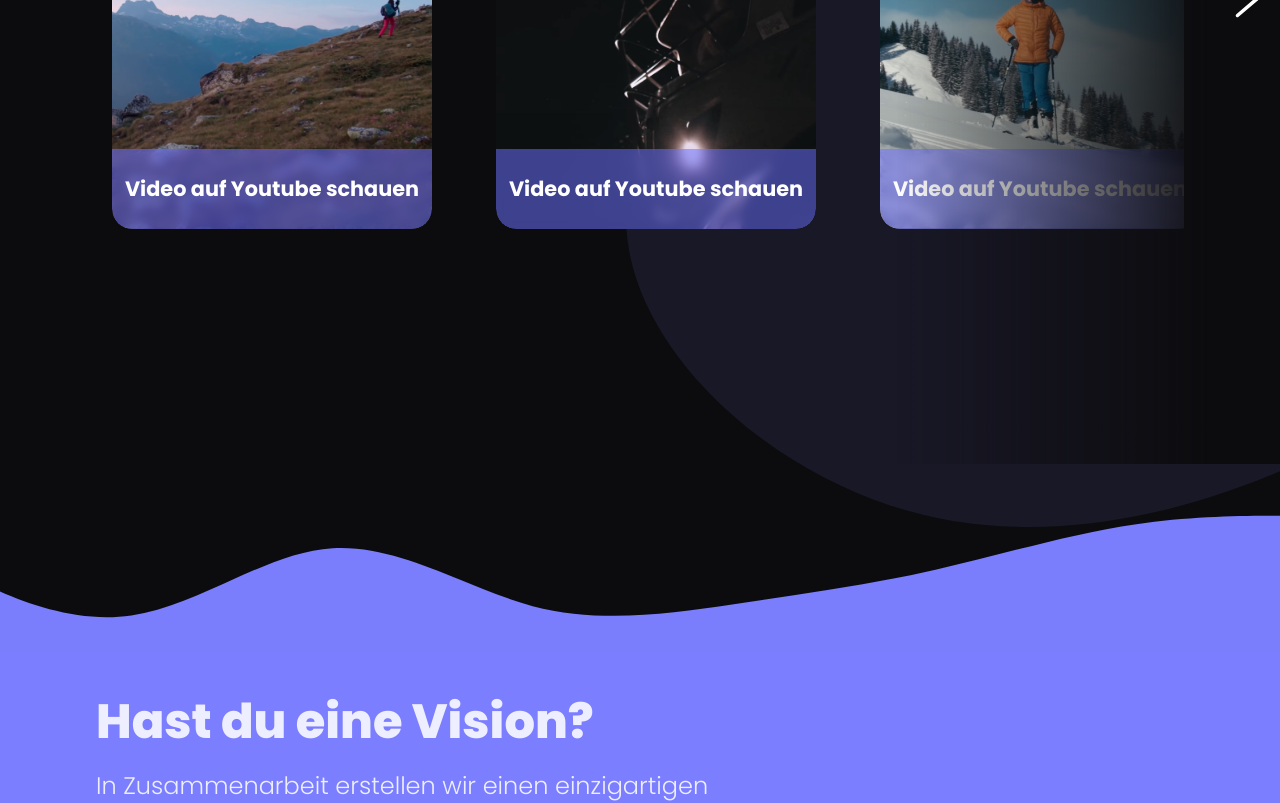
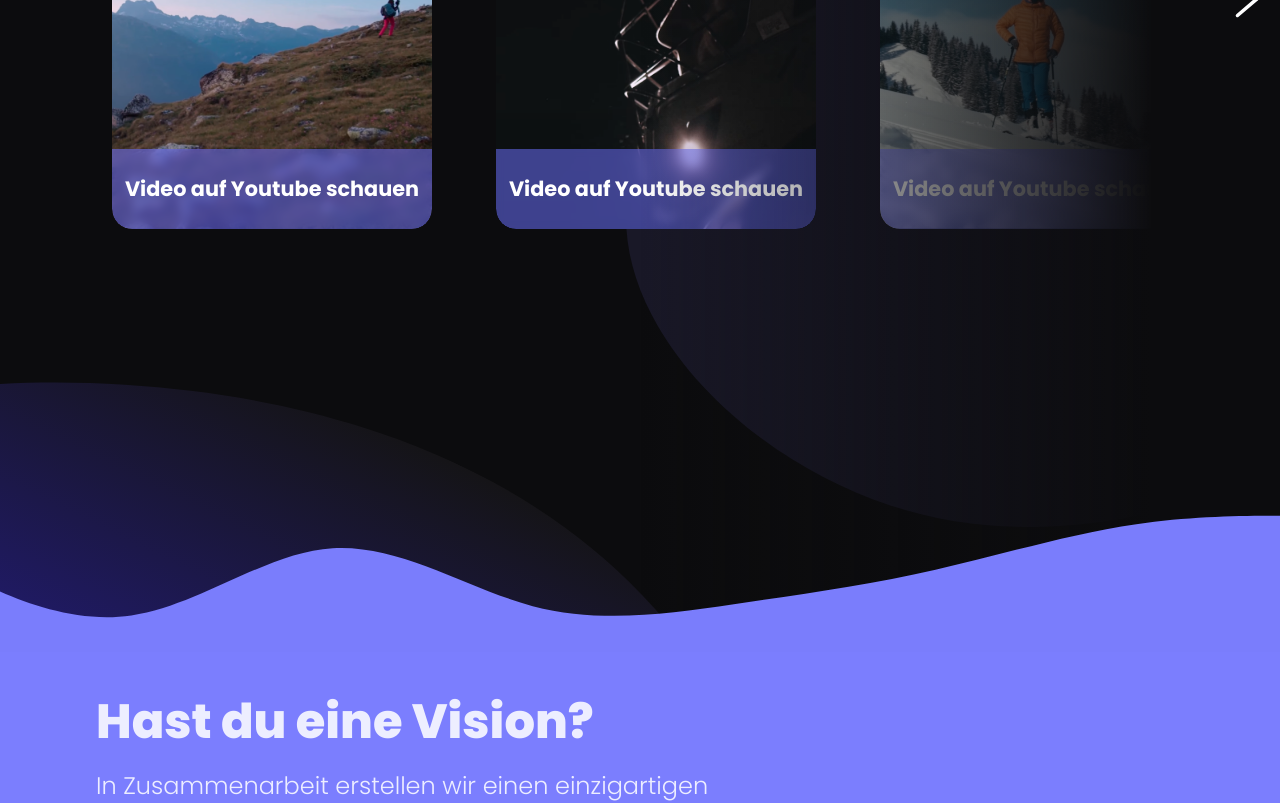
Before and after one commit to Sumis34/Home-Page, a React (Create React App) app: page / in a window 1280 px wide. Shown: the part 1200-2003 px from the top of the page. Built offline with nearby package versions, Linux system fonts and the light colour scheme.

Commit message:
new blob and image

```diff
--- a/src/components/Navbar/navbar.scss
+++ b/src/components/Navbar/navbar.scss
@@ -37,7 +37,7 @@ nav {
     width: 100%;
     display: flex;
     justify-content: space-between;
-    transition: 0.3s ease-in-out;
+    transition: 0.2s ease-in-out;
 }
 
 .scrolled {
--- a/src/pages/Home/home.scss
+++ b/src/pages/Home/home.scss
@@ -59,6 +59,16 @@ section {
             top: 50%;
             z-index: 11;
         }
+    }
+    &#work::after {
+        content: '';
+        position: absolute;
+        bottom: -20%;
+        left: 0;
+        width: 100%;
+        height: 120%;
+        pointer-events: none;
+        background: linear-gradient(to right, transparent 50%, $bg-dark-grey 90%);
     }
     & #work-content {
         padding: 2em $main-margin;
--- a/src/pages/Home/sections/contact.js
+++ b/src/pages/Home/sections/contact.js
@@ -3,12 +3,14 @@ import waveTop from '../../../assets/design-elements/wave-1.svg'
 import waveBottom from '../../../assets/design-elements/wave-2.svg'
 import phone from '../../../assets/design-elements/phone-alt-solid.svg'
 import email from '../../../assets/design-elements/envelope-solid.svg'
-import './contact.scss'
+import blob from '../../../assets/design-elements/blob-gradiant.svg'
+import './section.scss'
 
 export default function contact() {
     return (
         <div>
             <section id="contact">
+                <img src={blob} alt="..." id="blob" />
                 <img src={waveTop} alt="wave-top" id="wave-top" />
                 <div className="contact-bg">
                     <div className="contact-cont">
--- /dev/null
+++ b/src/pages/Home/sections/philosophie.js
@@ -0,0 +1 @@
+import React from 'react'
--- a/src/pages/Home/sections/contact.scss
+++ b/src/pages/Home/sections/section.scss
@@ -8,6 +8,13 @@ section#contact {
         &#wave-bottom {
             transform: translateY(-26%) translateX(-5%);
         }
+    }
+    #blob {
+        position: absolute;
+        transform: rotate(-154deg);
+        height: 60%;
+        left: -40%;
+        top: -5%;
     }
     .contact-bg {
         position: relative;
--- a/src/pages/Home/sections/work.js
+++ b/src/pages/Home/sections/work.js
@@ -27,10 +27,6 @@ export default function Work() {
     return (
         <>
             <section id="work">
-                <div className="fade-right">
-                    {/* <div className="fade">Hallo</div>
-                    <div className="solid"></div> */}
-                </div>
                 <div id="work-content">
                     <Line />
                     <h2>My work.</h2>
```
Also changed, not shown: src/assets/design-elements/blob-gradiant.svg (added), 1 other file (tests, documents, lock files or other folders).
